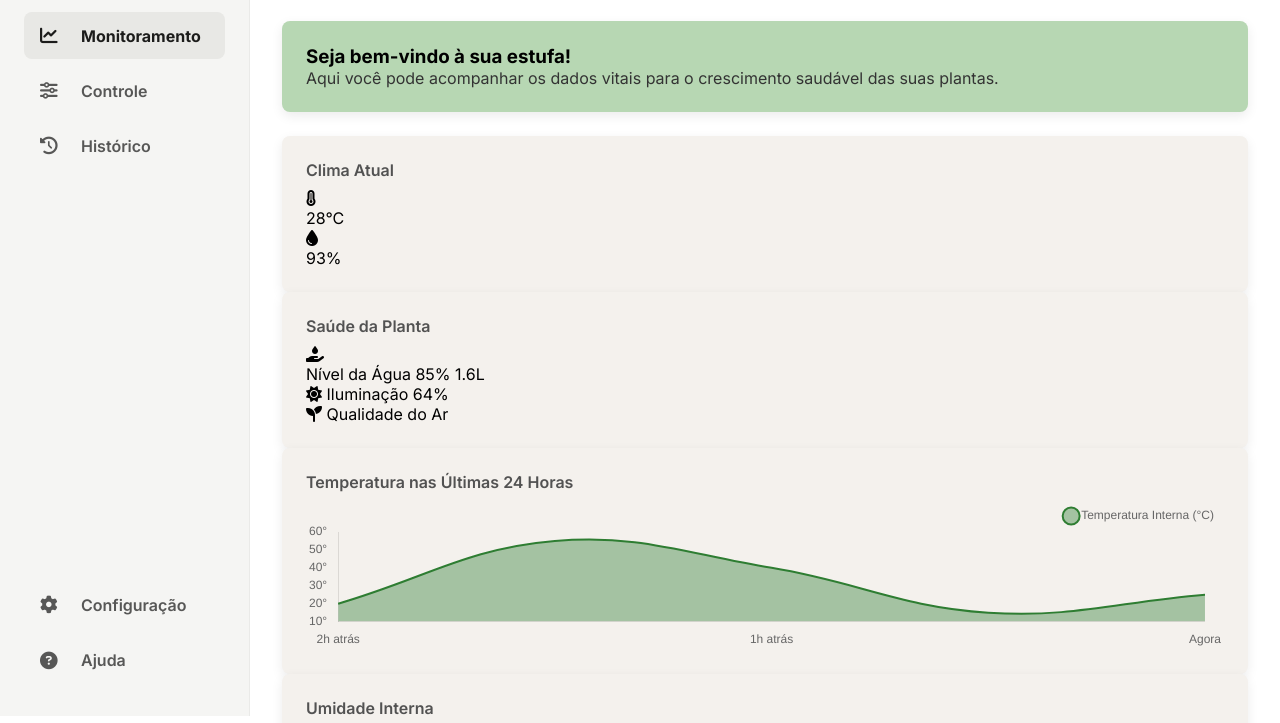
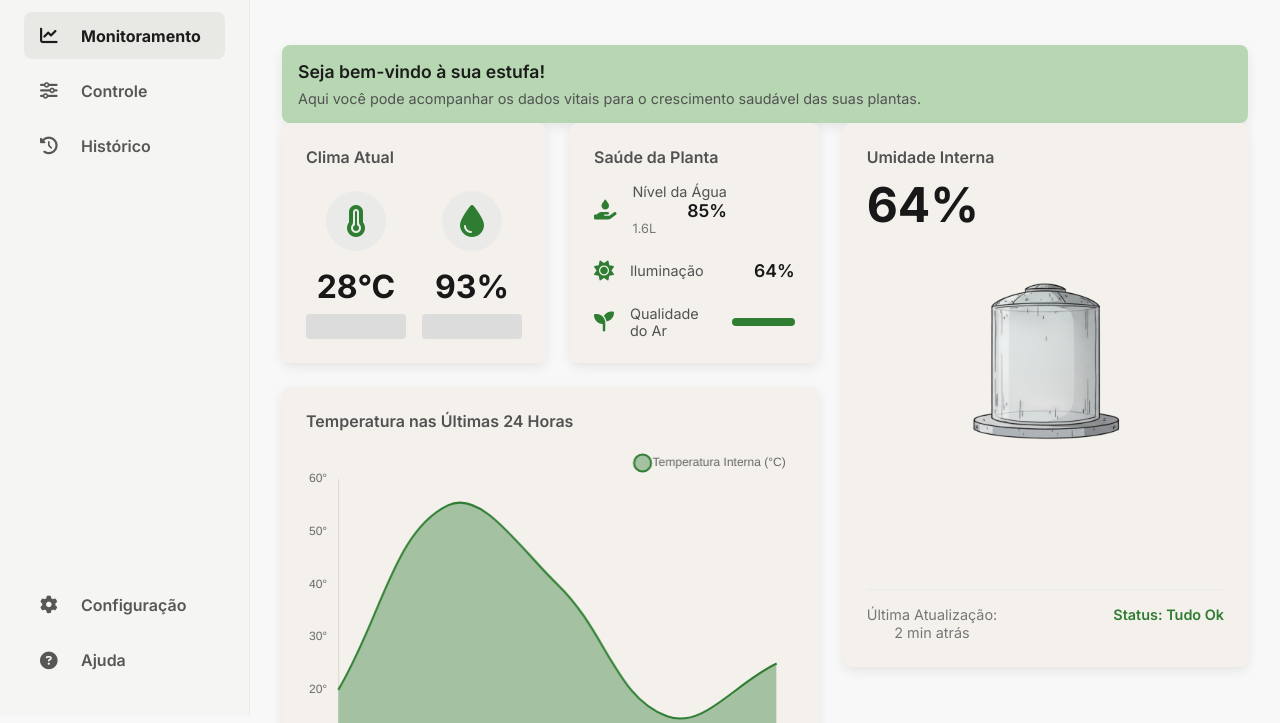
Before and after one commit to marialemessilva/Estufa-, a plain HTML site: page front-end/index.html in a window 1280 px wide. Shown: the part 84-807 px from the top of the page. Drawn offline with nearby package versions, Linux system fonts and the light colour scheme; no server answers.

Commit message:
Update styles.css

```diff
--- a/front-end/estilo/styles.css
+++ b/front-end/estilo/styles.css
@@ -8,7 +8,7 @@
 }
 
 body {
-    background-color: #ffffff;
+    background-color: #f8f8f8;
     min-height: 100vh;
 }
 
@@ -44,43 +44,7 @@ h1 {
     font-size: 1rem;
     font-weight: 600;
     color: #525252;
-    margin-bottom: 0.5rem;
-}
-
-.card .sensor-data {
-    font-size: 2rem;
-    font-weight: 700;
-    color: #181818;
-}
-
-.info-row {
-    display: flex;
-    flex-direction: row;
-    gap: 1.5rem;
-    margin-bottom: 1.5rem;
-}
-
-.info-row .card {
-    flex-grow: 1;
-}
-
-.welcome-banner {
-    background-color: #B7D7B3;
-    border-radius: 8px;
-    padding: 1.5rem;
-    margin-bottom: 1.5rem;
-    box-shadow: 0 4px 12px rgba(0, 0, 0, 0.08);
-}
-
-.welcome-banner h2 {
-    font-size: 1.25rem;
-    font-weight: 600;
-    margin-bottom: 0.5rem;
-}
-
-.welcome-banner p {
-    font-size: 1rem;
-    color: #333;
+    margin-bottom: 1rem;
 }
 
 .sidebar {
@@ -150,70 +114,263 @@ h1 {
     font-weight: 700;
 }
 
-.donut-chart-card {
-    flex-basis: 50%;
+
+/* --- Dashboard --- */
+
+.dashboard {
+    display: flex;
+    gap: 1.5rem;
+    flex-grow: 1;
 }
 
-.temp-card {
-    flex-basis: 25%;
+.dashboard-main-area {
+    flex-grow: 3;
+    display: flex;
+    flex-direction: column;
+    gap: 1.5rem;
 }
 
-.main-chart-card {
-  width: 100%;
-  height: 180px;
+.dashboard-side-area {
+    flex-grow: 1;
+    display: flex;
+    flex-direction: column;
+    gap: 1.5rem;
 }
 
 
-/* --- Tanque --- */
+/* --- Cartões Principais --- */
 
-.monitoramento-grid {
+.info-cards {
     display: flex;
-    gap: 20px;
-    align-items: flex-start;
-    flex-wrap: wrap;
+    gap: 1.5rem;
+}
+
+.clima-atual,
+.saude-planta {
+    flex: 1;
+}
+
+.clima-atual {
+    display: flex;
+    flex-direction: column;
+}
+
+.clima-atual h3 {
+    margin-bottom: 1.5rem;
+}
+
+.data-group {
+    display: flex;
+    justify-content: space-around;
+    gap: 1rem;
+    flex-grow: 1;
+}
+
+.data-item {
+    display: flex;
+    flex-direction: column;
+    align-items: center;
+    gap: 0.5rem;
+}
+
+.icon-circle {
+    background-color: #EAEAE8;
+    border-radius: 50%;
+    width: 60px;
+    height: 60px;
+    display: flex;
+    justify-content: center;
+    align-items: center;
+    margin-bottom: 0.5rem;
+}
+
+.icon-circle .fa-solid {
+    color: #2E7D32;
+    font-size: 2rem;
+}
+
+.data-value {
+    font-size: 2rem;
+    font-weight: 700;
+    color: #181818;
+}
+
+.chart-placeholder {
+    width: 100px;
+    height: 25px;
+    background-color: #dcdcdc;
+    border-radius: 4px;
+}
+
+.saude-planta {
+    display: flex;
+    flex-direction: column;
+}
+
+.saude-data-group {
+    display: flex;
+    flex-direction: column;
+    gap: 1.5rem;
+    flex-grow: 1;
+}
+
+.saude-data-row {
+    display: flex;
+    align-items: center;
+    gap: 1rem;
+}
+
+.saude-data-row .fa-solid {
+    color: #2E7D32;
+    font-size: 1.25rem;
+}
+
+.saude-data-text {
+    display: flex;
+    flex-direction: column;
+}
+
+.label {
+    font-size: 0.9rem;
+    color: #525252;
+}
+
+.value {
+    font-size: 1.1rem;
+    font-weight: 600;
+    color: #181818;
+    margin-left: auto;
+}
+
+.sub-value {
+    font-size: 0.8rem;
+    color: #777;
+}
+
+.status-bar {
+    width: 80px;
+    height: 8px;
+    background-color: #EAEAE8;
+    border-radius: 4px;
+    margin-left: auto;
+}
+
+.status-fill {
+    height: 100%;
+    background-color: #2E7D32;
+    width: 100%;
+    border-radius: 4px;
+}
+
+.chart-card {
+    flex-grow: 1;
+    max-height: 51vh;
+}
+
+.chart-container {
+    height: 50vh;
+}
+
+/* --- Área Lateral (Direita) --- */
+
+.welcome-banner {
+    background-color: #B7D7B3;
+    border-radius: 8px;
+    padding: 1rem;
+    box-shadow: 0 4px 12px rgba(0, 0, 0, 0.08);
     margin-top: 1.5rem;
 }
 
-.monitoramento-col-esquerda {
-    flex: 3;
-    min-width: 60%;
+.welcome-banner h3 {
+    font-size: 1.1rem;
+    font-weight: 600;
+    color: #1C1C1B;
+    margin-bottom: 0.5rem;
 }
 
-.monitoramento-col-direita {
-    flex: 1;
-    display: flex;
-    justify-content: center;
-    align-items: center;
-    min-width: 250px;
+.welcome-banner p {
+    font-size: 0.9rem;
+    color: #525252;
 }
 
-.imagem-tanque {
-    max-width: 100%;
-    height: auto;
-    display: block;
-    opacity: 0.8;
+.tanque-card {
+    flex-grow: 1;
+    display: flex;
+    flex-direction: column;
+    align-items: center;
+    text-align: center;
+    max-height: 68vh;
+}
+
+.tanque-card h3 {
+    width: 100%;
+    text-align: left;
+    margin-bottom: 0.5rem;
+}
+
+.umidade-value {
+    font-size: 3rem;
+    font-weight: 700;
+    color: #181818;
+    margin-bottom: 1rem;
+    width: 100%;
+    text-align: left;
+}
+
+.tanque-img {
+    max-width: 50%;
+}
+
+.tanque-footer {
+    display: flex;
+    justify-content: space-between;
+    width: 100%;
+    margin-top: auto;
+    padding-top: 1rem;
+    border-top: 1px solid #EAEAE8;
+    font-size: 0.9rem;
+    line-height: 1.3;
+}
+
+.last-update {
+    color: #777;
+}
+
+.status-ok {
+    font-weight: 600;
+    color: #2E7D32;
 }
 
 
-.welcome-banner {
-    max-width: 100%;
-}
+/* --- Responsividade --- */
 
-
-@media (max-width: 900px) {
-    .monitoramento-grid {
+@media (max-width: 1200px) {
+    .dashboard {
         flex-direction: column;
     }
 
-    .monitoramento-col-esquerda,
-    .monitoramento-col-direita {
-        flex: none;
+    .dashboard-main-area,
+    .dashboard-side-area {
         width: 100%;
-        min-width: auto;
+    }
+}
+
+@media (max-width: 768px) {
+    .content {
+        flex-direction: column;
     }
 
-    .imagem-tanque {
-        max-width: 70%;
-        margin: 20px auto;
+    .sidebar {
+        min-width: 100%;
+        width: 100%;
+        height: auto;
+    }
+
+    .main-content {
+        width: 100%;
+    }
+
+    .info-cards {
+        flex-direction: column;
     }
 }
```
